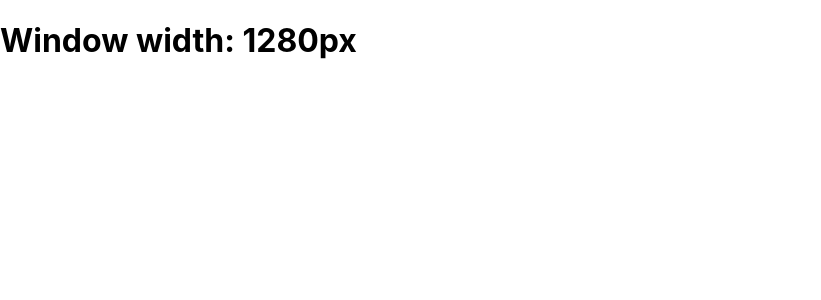
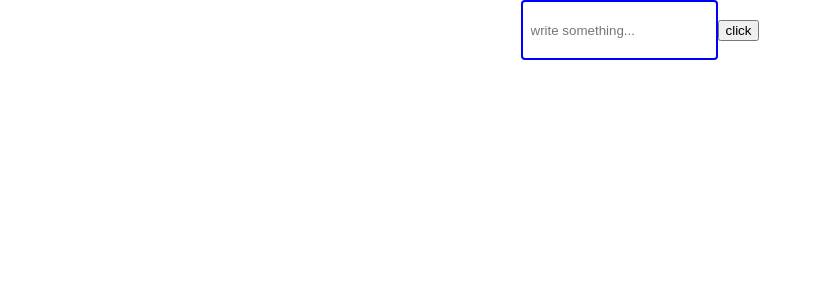
Before and after one commit to rayhan-ui/practice-code, a React (Create React App) app: page / in a window 1280 px wide. Shown: the top 300 px of the page, without its empty margins (0-821 px from the left). Built offline with nearby package versions, Linux system fonts and the light colour scheme.

Commit message:
part-two-useref

```diff
--- a/src/App.js
+++ b/src/App.js
@@ -8,15 +8,20 @@ import Jsx from "./partOne/Jsx";
 import ListNKeys from "./partOne/ListNKeys.jsx";
 import State from "./partOne/State.jsx";
 import Count from "./partTwo/Count.jsx";
+import Live from "./partTwo/UseRef.jsx";
 import UseEffect from "./partTwo/UseEffect.jsx";
+import UseRef from "./partTwo/UseRef.jsx";
 
 export default function App(){
   return(
     <>
+    <div style={{ textAlign: "center", marginBottom: "40px", justifyContent: "center", }}>
       {/* <ConditionalRendering /> */}
       {/* <ListNKeys /> */}
       {/* <Count/> */}
-      <UseEffect />
+      {/* <UseEffect /> */}
+      <UseRef />
+    </div>
 
     </>
   )
--- /dev/null
+++ b/src/partTwo/UseRef.jsx
@@ -0,0 +1,19 @@
+import { useRef } from "react"
+
+export default function UseRef(){
+  const inputRef = useRef(null)
+
+  function handleClick(){
+    inputRef.current.focus()
+  }
+  return(
+    <>
+      <input
+        ref={inputRef}
+        style={{border: "2px solid blue", height: "40px", borderRadius: "4px", padding: "8px"}}
+        type="text"
+        placeholder="write something..." />
+      <button onClick={handleClick}>click</button>
+    </>
+  )
+}
```
